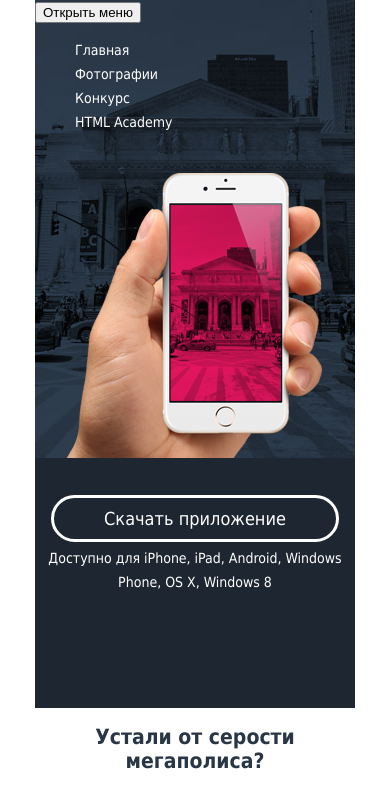
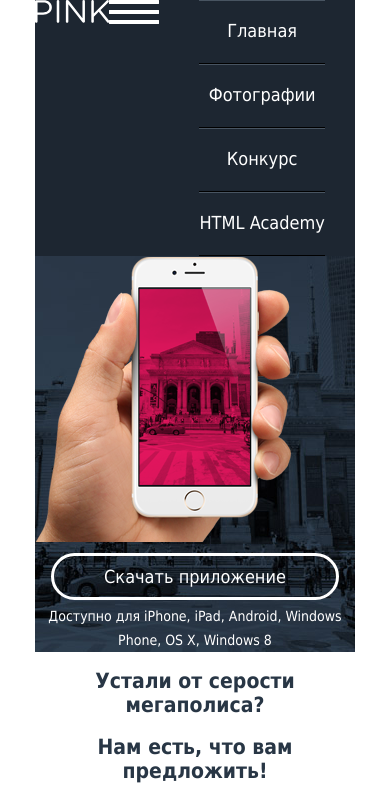
Before and after one commit to JuliaTsapova/pink, a website: page source/index.html in a window 390 px wide. Shown: the top 788 px of the page. Drawn offline with nearby package versions, Linux system fonts and the light colour scheme; files that its build step writes are made by us from their sources.

Commit message:
4.1 начинаем верстать адаптив

```diff
--- a/source/index.html
+++ b/source/index.html
@@ -11,10 +11,19 @@
   <header class="page-header">
     <nav class="main-nav">
       <div class="main-nav__logo">
+        <svg version="1" xmlns="http://www.w3.org/2000/svg" width="74.426" height="22.859"><g fill="#FFF"><path d="M0 1.449C0 .741.58.161 1.256.161h7.18c5.087 0 8.436 2.704 8.436 7.147v.064c0 4.861-4.057 7.373-8.854 7.373H2.544v6.825c0 .708-.58 1.288-1.288 1.288C.58 22.859 0 22.279 0 21.571V1.449zm8.114 10.979c3.734 0 6.182-1.996 6.182-4.958v-.065c0-3.22-2.415-4.894-6.054-4.894H2.544v9.917h5.57zM21.729 1.288C21.729.58 22.308 0 22.983 0c.709 0 1.288.58 1.288 1.288v20.283c0 .708-.579 1.288-1.288 1.288-.676 0-1.255-.58-1.255-1.288V1.288zM30.87 1.32c0-.676.579-1.256 1.256-1.256h.354c.58 0 .934.29 1.288.74l13.684 17.45V1.256A1.256 1.256 0 0 1 48.707 0c.676 0 1.223.58 1.223 1.256v20.348c0 .676-.482 1.191-1.158 1.191h-.129c-.548 0-.934-.322-1.32-.772L33.349 4.153v17.45c0 .676-.547 1.256-1.255 1.256-.677 0-1.224-.58-1.224-1.256V1.32zM56.3 1.288C56.3.58 56.879 0 57.556 0c.708 0 1.287.58 1.287 1.288v12.331L71.689.451c.29-.258.58-.451.999-.451.676 0 1.224.612 1.224 1.256 0 .354-.161.644-.419.901l-7.984 7.92 8.564 10.561c.225.29.354.547.354.934 0 .676-.579 1.288-1.287 1.288-.483 0-.806-.258-1.03-.58l-8.403-10.463-4.862 4.861v4.894c0 .708-.579 1.288-1.287 1.288-.677 0-1.256-.58-1.256-1.288V1.288z"/></g></svg>
         <span class="visually-hidden">Логотип Pink</span>
       </div>
+      <div class="main-nav__burger-icon">
+        <button class="main-nav__toggle" type="button">
+          <svg version="1" xmlns="http://www.w3.org/2000/svg" width="49.945" height="24.007">
+            <path fill="#FFF" d="M1.137 0C.51 0 0 .428 0 1.01v1.981c0 .558.494 1.01 1.139 1.01H48.81c.628 0 1.138-.428 1.138-1.01V1.01c0-.558-.494-1.01-1.138-1.01H1.137zm0 10.003c-.627 0-1.137.428-1.137 1.01v1.98c0 .557.494 1.01 1.139 1.01H48.81c.628 0 1.138-.428 1.138-1.01v-1.98c0-.558-.494-1.01-1.138-1.01H1.137zm0 10.002C.51 20.005 0 20.434 0 21.016v1.981c0 .557.494 1.01 1.139 1.01H48.81c.628 0 1.138-.428 1.138-1.01v-1.981c0-.558-.494-1.011-1.138-1.011H1.137z" />
+            <path fill="#FFF" d="M1.137 0C.51 0 0 .428 0 1.01v1.981c0 .558.494 1.01 1.139 1.01H48.81c.628 0 1.138-.428 1.138-1.01V1.01c0-.558-.494-1.01-1.138-1.01H1.137zm0 10.003c-.627 0-1.137.428-1.137 1.01v1.98c0 .557.494 1.01 1.139 1.01H48.81c.628 0 1.138-.428 1.138-1.01v-1.98c0-.558-.494-1.01-1.138-1.01H1.137zm0 10.002C.51 20.005 0 20.434 0 21.016v1.981c0 .557.494 1.01 1.139 1.01H48.81c.628 0 1.138-.428 1.138-1.01v-1.981c0-.558-.494-1.011-1.138-1.011H1.137z" /></svg>
+
+          <span class="visually-hidden">Открыть и закрыть меню</span>
+        </button>
+      </div>
       <div class="main-nav__list-wrapper">
-        <button class="main-nav__toggle" type="button">Открыть меню</button>
         <ul class="main-nav__list site-list">
           <li class="main-nav__item">
             <a class="main-nav__link">Главная</a>
@@ -30,14 +39,15 @@
           </li>
         </ul>
       </div>
-      <div class="main-nav__picture"></div>
     </nav>
   </header>
   <main class="page-main">
     <section class="download">
       <h1 class="visually-hidden">Пинк – приложение для реадктирования фотографий для телефона</h1>
+      <div class="download__picture"></div>
       <div class="download__block">
         <a class="download__link" href="#">Скачать приложение</a>
+
         <ul class="download__list">
           <li class="download__item">
             <a class="download__link--apple" href="#"></a>
--- a/source/less/blocks/download.less
+++ b/source/less/blocks/download.less
@@ -2,8 +2,14 @@
   color: #ffffff;
   text-align: center;
   background-color: #1d2631;
-  min-height: 250px;
-  padding-top: 50px;
+  width: 320px;
+  min-height: 395px;
+  background: url("../img/bg-back-mobile@1x.jpg") no-repeat;
+}
+
+.download__picture {
+  min-height: 310px;
+  background: url("../img/iphone-hand-mobile@1x.png") no-repeat;
 }
 
 .download__link {
--- a/source/less/blocks/page-header.less
+++ b/source/less/blocks/page-header.less
@@ -1,24 +1,31 @@
-
+.page-header {
+  background-color: #1d2631;
+}
 .main-nav {
-  width: 320px;
-  min-height: 395px;
-  background: url("../img/bg-back-mobile@1x.jpg") no-repeat;
+  display: flex;
+  min-height: 70px;
 }
-
-.main-nav__picture {
-  min-height: 310px;
-  background: url("../img/iphone-hand-mobile@1x.png") no-repeat;
-  background-position: bottom;
-}
-
-.main-nav__logo {
-  background: url("../img/logo-pink-white-mobile.svg") no-repeat;
-}
-
 .main-nav__item {
+  text-align: center;
+  padding-top: 14px;
+  min-height: 64px;
+  font-size: 18px;
+  line-height: 32px;
   list-style: none;
+  border-top: 1px solid #485461;
+  border-bottom: 1px solid #000000;
 }
 
 .main-nav__link {
   color: #ffffff;
 }
+
+.main-nav__toggle {
+    display: block;
+    width: 50px;
+    height: 24px;
+    background-color: #1d2631;
+    padding: 0;
+    border: 0;
+    cursor: pointer;
+}
--- a/source/less/blocks/scaffolding.less
+++ b/source/less/blocks/scaffolding.less
@@ -39,3 +39,7 @@
   clip: rect(0 0 0 0);
   overflow: hidden;
 }
+
+.site-list {
+  margin: 0;
+}
```
